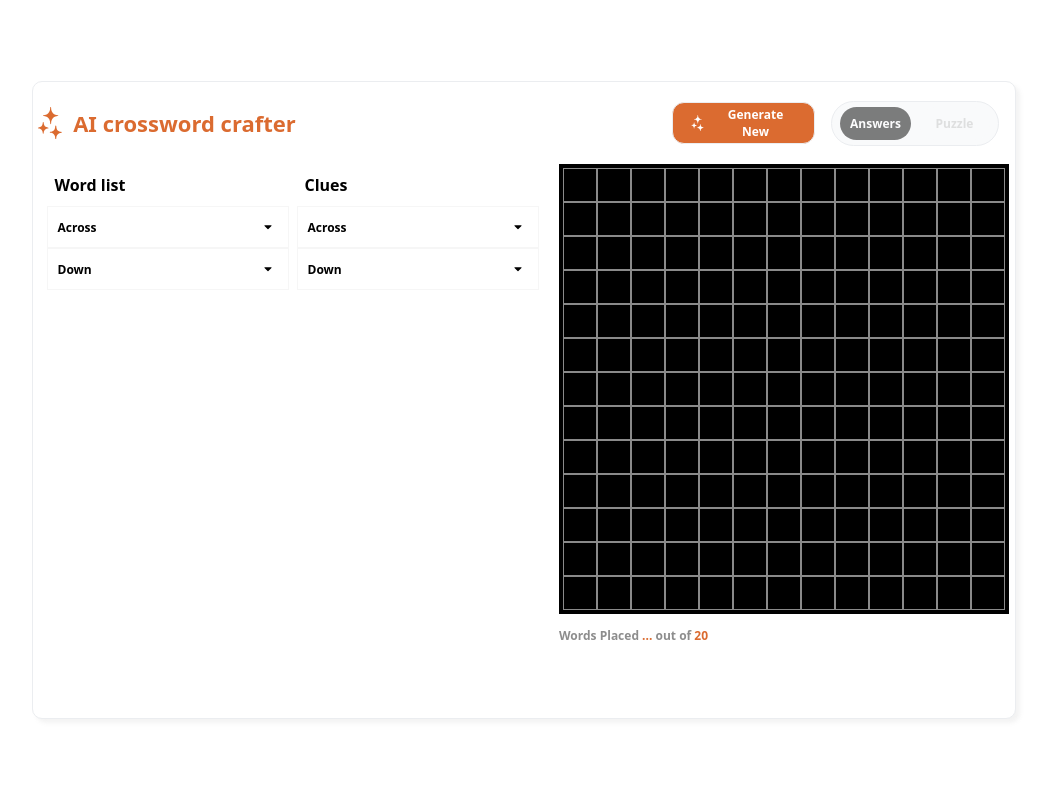
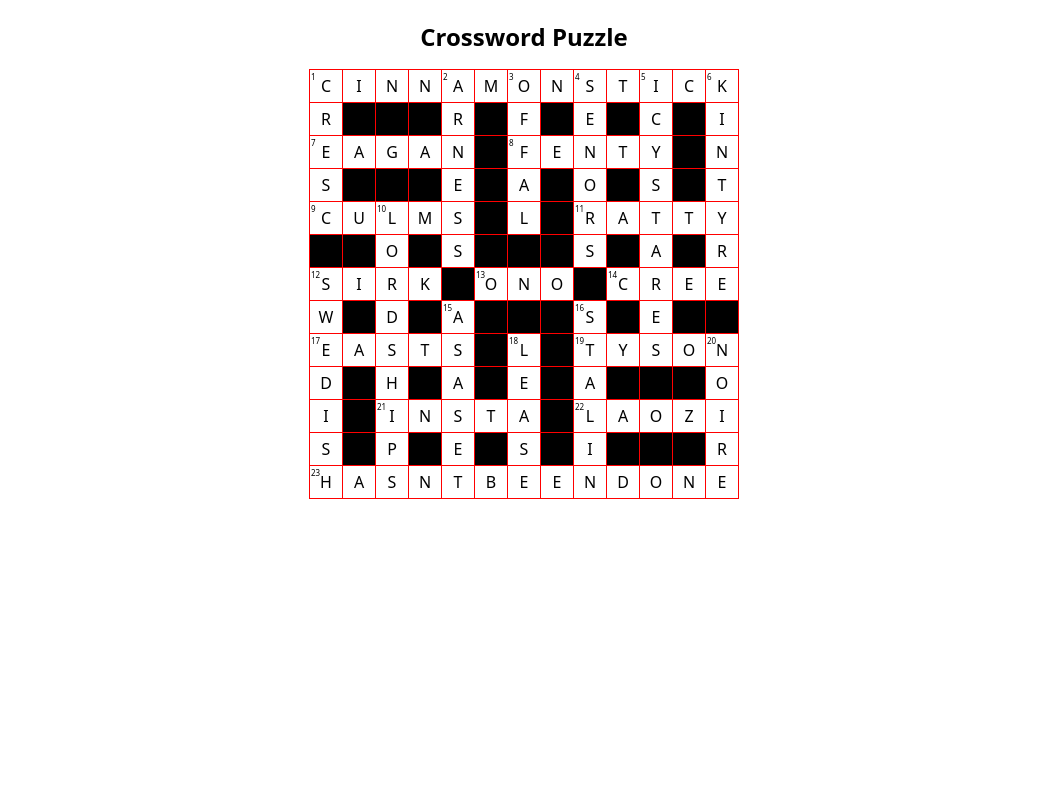
Before and after one commit to francescacallard/times-cross-word, a React (Create React App) app: page / in a window 1280 px wide. Shown: the top 798 px of the page, without its empty margins (116-1163 px from the left). Built offline with nearby package versions, Linux system fonts and the light colour scheme.

Commit message:
getting mock data in the grid

```diff
--- a/src/App.tsx
+++ b/src/App.tsx
@@ -10,6 +10,8 @@ import Index from 'routes/Index'
 import 'App.css'
 
 const App: React.FC = () => (
+
+
   <BrowserRouter>
   <AppProvider>
     <ReactRoutes>
--- /dev/null
+++ b/src/components/TestCrossword/index.jsx
@@ -0,0 +1,101 @@
+import React, { useState, useEffect } from 'react';
+
+const TestCrossword = ({ puzzleData }) => {
+  const [grid, setGrid] = useState([]);
+  const gridSize = 13;
+
+  useEffect(() => {
+    if (!puzzleData || !Array.isArray(puzzleData) || puzzleData.length === 0) {
+      console.error('Invalid or empty puzzle data provided');
+      return;
+    }
+
+    console.log('Puzzle Data:', puzzleData); // Debug log
+
+    // Create an empty 13x13 grid
+    const newGrid = Array(gridSize).fill().map(() =>
+      Array(gridSize).fill().map(() => ({ value: null, number: null }))
+    );
+
+    // Populate the grid with the puzzle data
+    puzzleData.forEach((entry) => {
+      const { entryNum, startX, startY, across, down, wordUsedAcross, wordUsedDown } = entry;
+
+      console.log('Processing entry:', entry); // Debug log
+
+      if (typeof startX !== 'number' || typeof startY !== 'number' ||
+          startX < 0 || startX >= gridSize || startY < 0 || startY >= gridSize) {
+        console.warn(`Invalid startX or startY for entry ${entryNum}`);
+        return;
+      }
+
+      // Place entry number
+      newGrid[startY][startX].number = entryNum;
+
+      // Place across word
+      if (across && wordUsedAcross) {
+        for (let i = 0; i < wordUsedAcross.length && (startX + i) < gridSize; i++) {
+          newGrid[startY][startX + i].value = wordUsedAcross[i];
+        }
+      }
+
+      // Place down word
+      if (down && wordUsedDown) {
+        for (let i = 0; i < wordUsedDown.length && (startY + i) < gridSize; i++) {
+          newGrid[startY + i][startX].value = wordUsedDown[i];
+        }
+      }
+    });
+
+    console.log('Final Grid:', newGrid); // Debug log
+    setGrid(newGrid);
+  }, [puzzleData]);
+
+  if (!grid.length) return <div>Loading...</div>;
+
+  return (
+    <div style={{ display: 'flex', flexDirection: 'column', alignItems: 'center' }}>
+      <h2 style={{ fontSize: '24px', fontWeight: 'bold', marginBottom: '16px' }}>Crossword Puzzle</h2>
+      <table style={{ borderCollapse: 'collapse' }}>
+        <tbody>
+          {grid.map((row, rowIndex) => (
+            <tr key={rowIndex}>
+              {row.map((cell, colIndex) => (
+                <td
+                  key={colIndex}
+                  style={{
+                    border: '1px solid red',
+                    width: '30px',
+                    height: '30px',
+                    textAlign: 'center',
+                    position: 'relative',
+                    backgroundColor: cell.value ? 'white' : 'black'
+                  }}
+                >
+                  {cell.number && (
+                    <span style={{
+                      position: 'absolute',
+                      top: '1px',
+                      left: '1px',
+                      fontSize: '8px',
+                      color: cell.value ? 'black' : 'red'
+                    }}>
+                      {cell.number}
+                    </span>
+                  )}
+                  {cell.value && (
+                    <span style={{ fontSize: '16px', color: 'black' }}>
+                      {cell.value}
+                    </span>
+                  )}
+                </td>
+              ))}
+            </tr>
+          ))}
+        </tbody>
+      </table>
+    </div>
+  );
+};
+
+export default TestCrossword;
--- a/src/routes/Index/index.tsx
+++ b/src/routes/Index/index.tsx
@@ -2,13 +2,39 @@ import React from 'react'
 import { GenerateCrossword } from 'components/GenerateCrossword'
 import { PaintGrid } from 'components/PaintGrid'
 import 'App.css'
+import TestCrossword from 'components/TestCrossword'
 
 const Index: React.FC = () => {
 
+  const puzzleData = [
+    {across: 13, down: 5, entryNum: 1, startX: 0, startY: 0, wordUsedAcross: "CINNAMONSTICK", wordUsedDown: "CRESC"},
+    {across: null, down: 6, entryNum: 2, startX: 4, startY: 0, wordUsedDown: "ARNESS"},
+    {across: null, down: 5, entryNum: 3, startX: 6, startY: 0, wordUsedDown: "OFFAL"},
+    {across: null, down: 6, entryNum: 4, startX: 8, startY: 0, wordUsedDown: "SENORS"},
+    {across: null, down: 9, entryNum: 5, startX: 10, startY: 0, wordUsedDown: "ICYSTARES"},
+    {across: null, down: 7, entryNum: 6, startX: 12, startY: 0, wordUsedDown: "KINTYRE"},
+    {across: 5, down: null, entryNum: 7, startX: 0, startY: 2, wordUsedAcross: "EAGAN"},
+    {across: 5, down: null, entryNum: 8, startX: 6, startY: 2, wordUsedAcross: "FENTY"},
+    {across: 5, down: null, entryNum: 9, startX: 0, startY: 4, wordUsedAcross: "CULMS"},
+    {across: null, down: 9, entryNum: 10, startX: 2, startY: 4, wordUsedDown: "LORDSHIPS"},
+    {across: 5, down: null, entryNum: 11, startX: 8, startY: 4, wordUsedAcross: "RATTY"},
+    {across: 4, down: 7, entryNum: 12, startX: 0, startY: 6, wordUsedAcross: "SIRK", wordUsedDown: "SWEDISH"},
+    {across: 3, down: null, entryNum: 13, startX: 5, startY: 6, wordUsedAcross: "ONO"},
+    {across: 4, down: null, entryNum: 14, startX: 9, startY: 6, wordUsedAcross: "CREE"},
+    {across: null, down: 6, entryNum: 15, startX: 4, startY: 7, wordUsedDown: "ASASET"},
+    {across: null, down: 6, entryNum: 16, startX: 8, startY: 7, wordUsedDown: "STALIN"},
+    {across: 5, down: null, entryNum: 17, startX: 0, startY: 8, wordUsedAcross: "EASTS"},
+    {across: null, down: 5, entryNum: 18, startX: 6, startY: 8, wordUsedDown: "LEASE"},
+    {across: 5, down: null, entryNum: 19, startX: 8, startY: 8, wordUsedAcross: "TYSON"},
+    {across: null, down: 5, entryNum: 20, startX: 12, startY: 8, wordUsedDown: "NOIRE"},
+    {across: 5, down: null, entryNum: 21, startX: 2, startY: 10, wordUsedAcross: "INSTA"},
+    {across: 5, down: null, entryNum: 22, startX: 8, startY: 10, wordUsedAcross: "LAOZI"},
+    {across: 13, down: null, entryNum: 23, startX: 0, startY: 12, wordUsedAcross: "HASNTBEENDONE"}
+  ];
+
   return (
     <div className="App">
-      <GenerateCrossword />
-      <PaintGrid />
+      <TestCrossword puzzleData={puzzleData} />
     </div>
   );
 }
```
